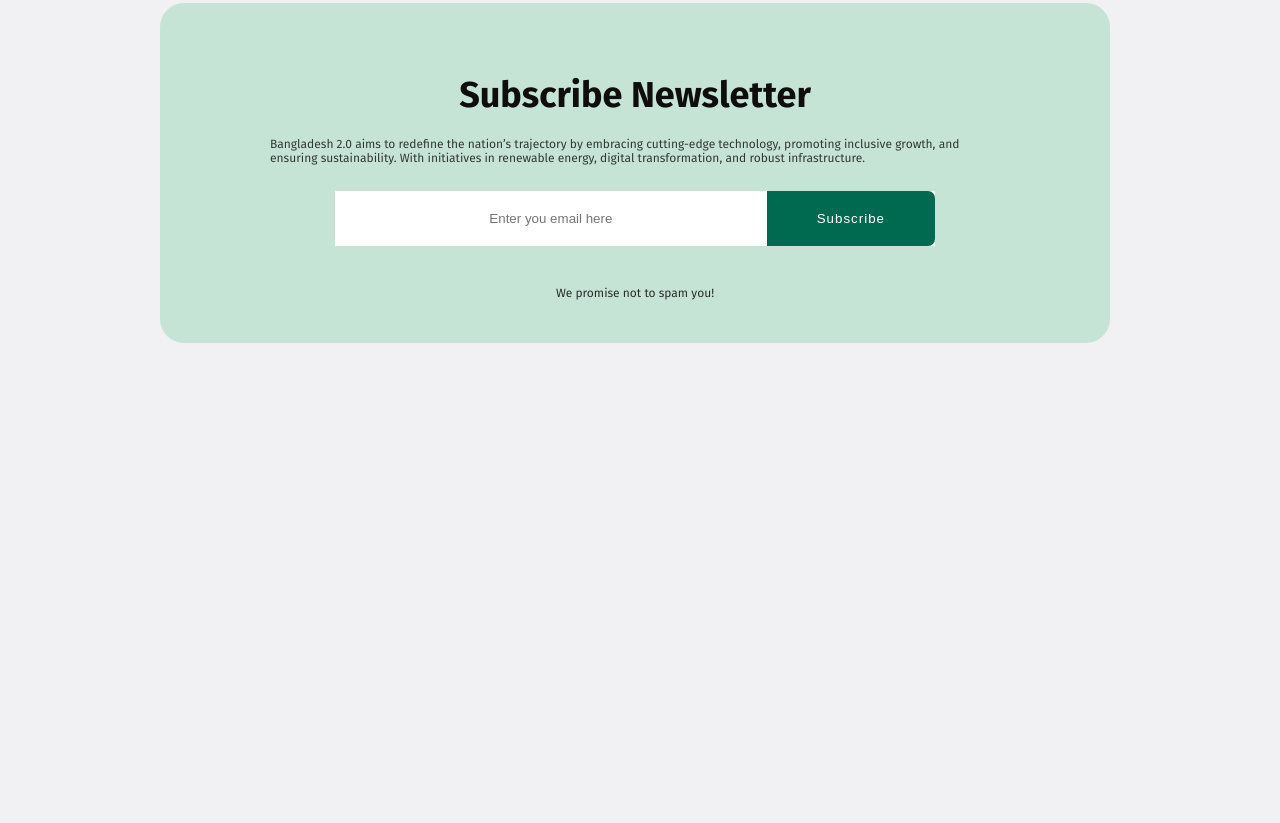
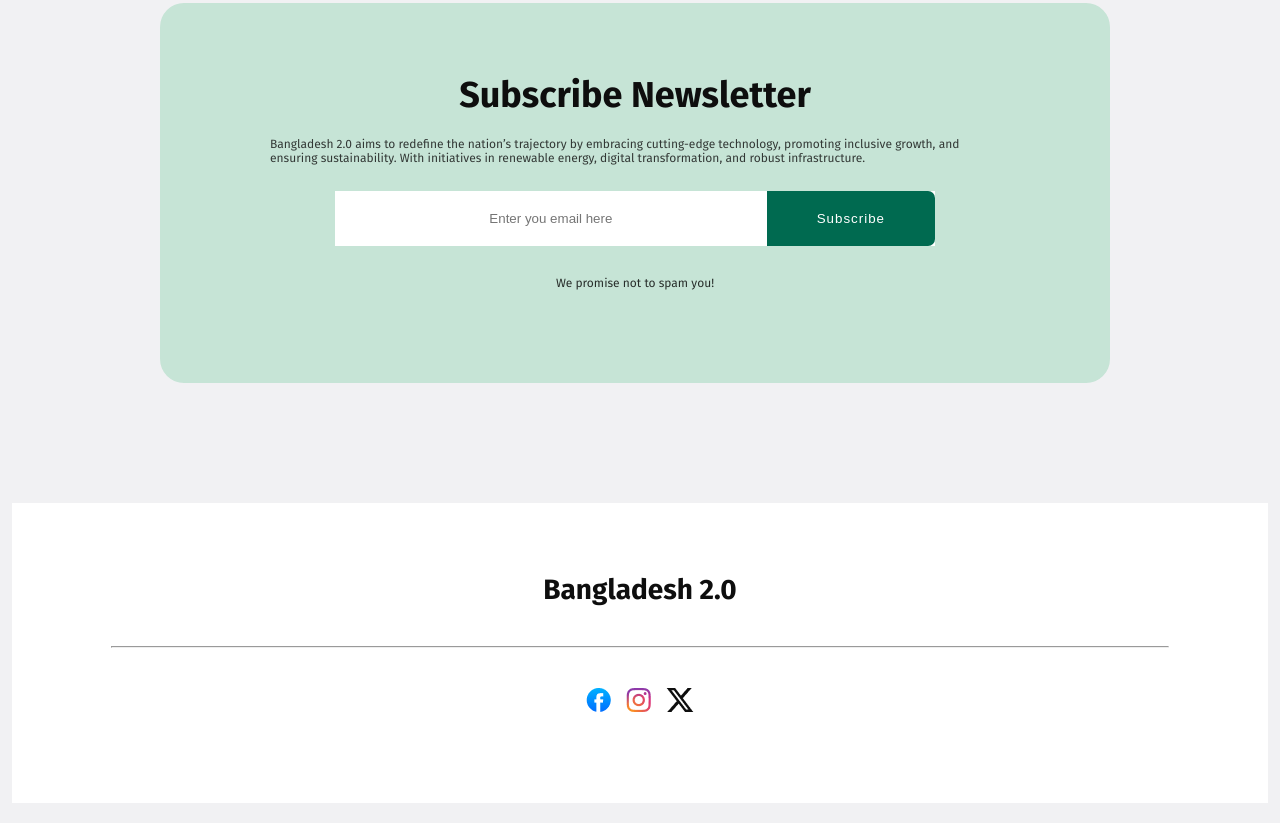
Before and after one commit to for-Sifad99/New-Bangladesh-Web, a plain HTML site: page index.html in a window 1280 px wide. Shown: the part 3610-4433 px from the top of the page. Before the commit the page ends 4073 px from the top, so only its background shows below. Drawn offline with Linux system fonts and the light colour scheme.

Commit message:
adding favicon and ubdate the full code

```diff
--- a/index.html
+++ b/index.html
@@ -4,7 +4,8 @@
   <meta charset="UTF-8">
   <meta name="viewport" content="width=device-width, initial-scale=1.0">
   <link rel="stylesheet" href="style.css">
-  <title>Document</title>
+  <link rel="icon" href="./images/favicon.ico" type="image/icon type"/>
+  <title>BD 2.0</title>
 </head>
 <body class="common">
   <!-- This is the header Container. In this container, I added the NavBar And Welcome section -->
@@ -195,6 +196,19 @@
         </div>
         <p class="promise"> We promise not to spam you! </p>
       </section>
+      <section class="contract">
+        <div>
+            <h1 class="end-text"> Bangladesh 2.0 </h1>
+        </div>
+        <div class="hr-line">
+          <hr>
+        </div>
+        <div class="contract-links">
+            <div><a href=""> <img src="./images/facebook.png" alt="link for facebook"></a></div>
+            <div><a href=""> <img src="./images/instagram.png" alt="link for instagram"></a></div>
+            <div><a href=""> <img src="./images/x.png" alt="link for x"></a></div>
+        </div>
+      </section>
   </footer>
 </body>
 </html>
--- a/style.css
+++ b/style.css
@@ -462,7 +462,6 @@
 }
 
 /*  footer donation section styling */
-
 .Donation-section{
     min-width: auto;
     height: 335px;
@@ -543,7 +542,7 @@ input[type="text"] {
     display: flex;
     flex-direction: column;
     min-width: auto;
-    height: 200px;
+    height: 240px;
     gap: 20px;
     background-color: #C6E4D6;
     margin: 0 170px 120px 160px;
@@ -608,5 +607,35 @@ form button{
     font-size: 12px;
     font-weight: normal;
     opacity: 80%;
+    margin-top: 10px;
+}
+
+.contract{
+    display: flex;
+    flex-direction: column;
+    min-width: auto;
+    height: 160px;
+    gap: 20px;
+    background-color: #FFFFFF;
+    margin: 0 12px 20px 12px;
+    align-items: center;
+    padding: 70px 40px;
+}
+
+.end-text{
+    font-size: 28px;
+    font-weight: bolder;
+    color: #0E0E0E;
+    margin-bottom: 20px;
+}
+
+.hr-line{
+    width: 90%;
+}
+
+.contract-links{
+    display: flex;
+    justify-content: space-between;
+    gap: 15px;
     margin-top: 20px;
 }
```
Also changed, not shown: images/favicon.ico (added).
